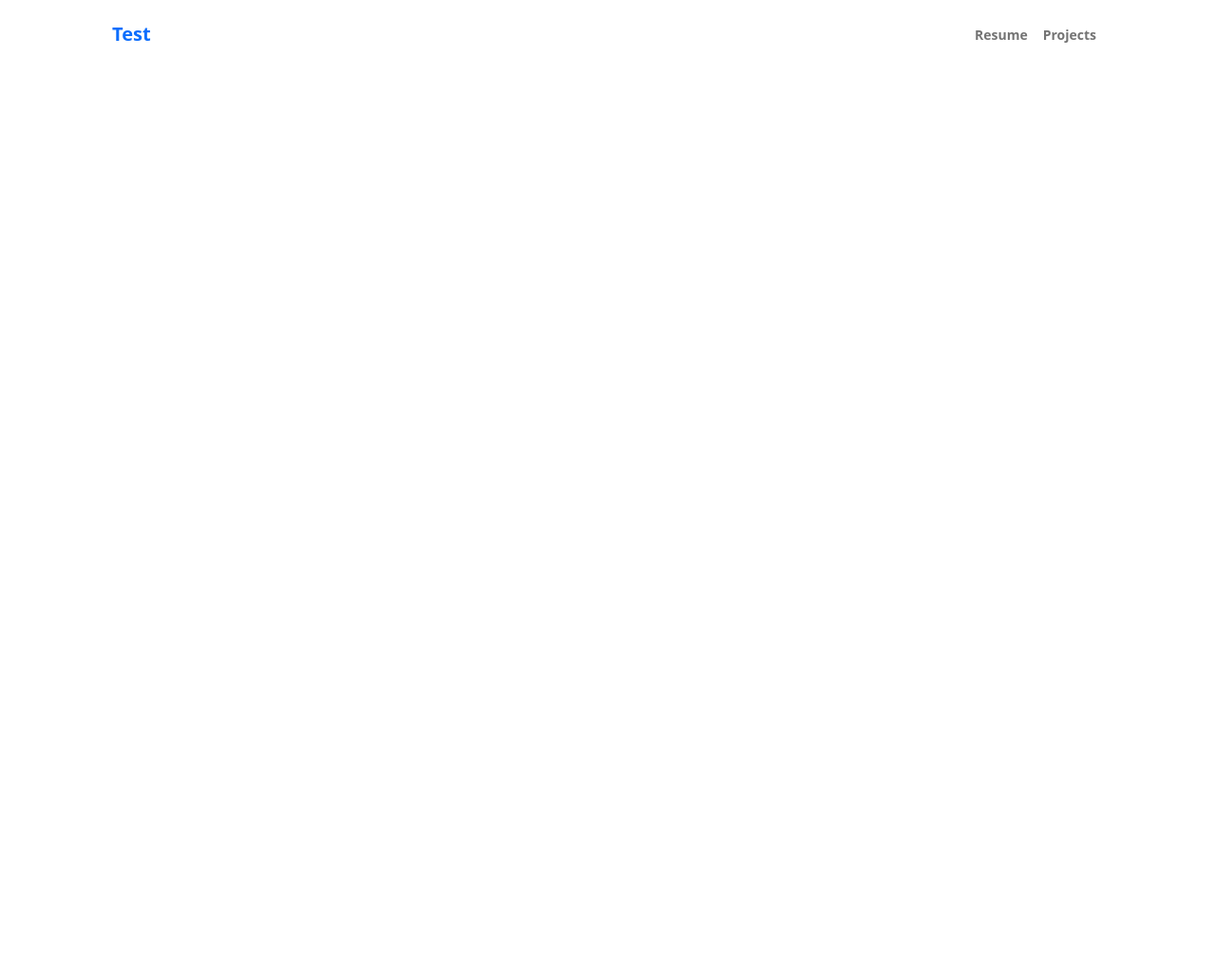
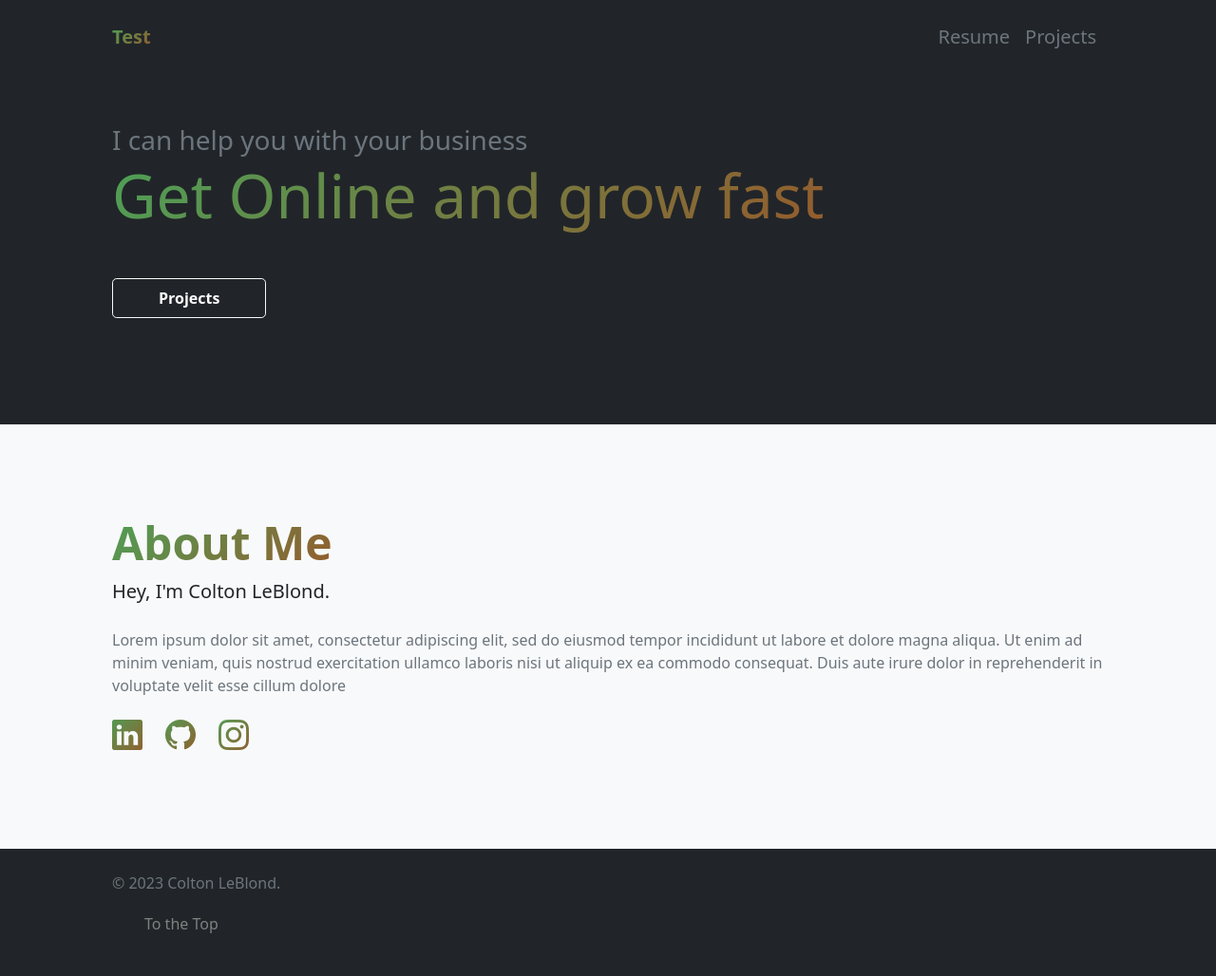
Before and after one commit to coltcodess/coltcodes.github.io, a plain HTML site: page index.html in a window 1280 px wide. Shown: the whole page at 95% size. Before the commit the page ends 800 px from the top, so only its background shows below. Drawn offline with nearby package versions, Linux system fonts and the light colour scheme.

Commit message:
editing index

```diff
--- a/css/styles.css
+++ b/css/styles.css
@@ -0,0 +1,30 @@
+:root{
+    --bs-primary-rbg: 30,48,243;
+    --bs-gradient: linear-gradient(180deg, rgba(), rgba());
+
+}
+
+.text-gradient{
+    background: -webkit-linear-gradient(315deg, #4da057, #955b2c 100%);
+    background-clip:content-box;
+    -webkit-background-clip: text;
+    -webkit-text-fill-color: transparent;
+}
+
+.text-primary{
+    --bs-text-opacity: 1;
+    color: rgba(var(--bs-primary-rgb), var(--bs-text-opacity)) !important;
+}
+
+.button {
+    border: none;
+    color: gray;
+    padding: 15px 32px;
+    text-align: left;
+    text-decoration: none;
+    display: inline-block;
+    font-size: 16px;
+    margin: 4px 2px;
+    cursor: pointer;
+    background-color: transparent;
+}
--- a/index.html
+++ b/index.html
@@ -21,28 +21,73 @@
     <body class="d-flex flex-column h-100">
         <main class="flex-shrink-0">
          <!-- Navigation-->
-            <nav class="navbar navbar-expand-lg navbar-light bg-white py-3">
+            <nav class="navbar navbar-expand-lg navbar-dark bg-dark py-3">
                 <div class="container px-5">
-                    <a class="navbar-brand" href="index.html"><span class="fw-bolder text-primary">Test</span></a>
+                    <a class="navbar-brand" href="index.html"><span class="fw-bolder text-gradient d-inline">Test</span></a>
                     <button class="navbar-toggler" type="button" data-bs-toggle="collapse" data-bs-target="#navbarSupportedContent" aria-controls="navbarSupportedContent" aria-expanded="false" aria-label="Toggle navigation"><span class="navbar-toggler-icon"></span></button>
                     <div class="collapse navbar-collapse" id="navbarSupportedContent">
                         <ul class="navbar-nav ms-auto mb-2 mb-lg-0 small fw-bolder">
-                            <li class="nav-item"><a class="nav-link" href="resume.html">Resume</a></li>
-                            <li class="nav-item"><a class="nav-link" href="projects.html">Projects</a></li>
+                            <li class="nav-item"><a class="nav-link fs-5 fw-light text-muted" href="resume.html">Resume</a></li>
+                            <li class="nav-item"><a class="nav-link fs-5 fw-light text-muted" href="projects.html">Projects</a></li>
                         </ul>
                     </div>
                 </div>
             </nav>
         <!--Header-->
-        <header class="">
+        <header class="py-5 bg-dark">
+            <div class = "container px-5 pb-5">
+                <div class="row gx-5 align-items-center">
+                    <div class="col-xxl-5">
+                        <!--Header Text-->
+                        <div class="text-left text-xxl-start">
+                            <div class="fs-3 fw-light text-muted"> I can help you with your business</div>
+                            <h1 class="display-3 fw-border mb-5"><span class="text-gradient d-inline"> Get Online and grow fast</span></h1>
+                            <div class="d-grid gap-3 d-sm-flex left-content-sm-center left-content-xxl-start mb-3">
+                                <a class="btn btn-outline-light btn-lg px-5 me-sm-3 fs-6 fw-bolder" href="project.html">Projects</a>
+                            </div>
 
+                        </div>
+                    </div>
+                </div>
+
+            </div>
         </header>
         <!--About Section-->
+        <section class="bg-light py-5">
+            <div class="container px-5">
+                <div class="row gx-5 justify-content-center">
+                    <div class="col-xxl-8">
+                        <div class="text-left my-5">
+                            <h2 class="display-5 fw-bolder"><span class="text-gradient d-inline">About Me</span></h2>
+                            <p class="lead fw-light mb-4">Hey, I'm Colton LeBlond.</p>
+                            <p class="text-muted">Lorem ipsum dolor sit amet, consectetur adipiscing elit, sed do eiusmod tempor incididunt ut labore et dolore magna aliqua. Ut enim ad minim veniam, quis nostrud exercitation ullamco laboris nisi ut aliquip ex ea commodo consequat. Duis aute irure dolor in reprehenderit in voluptate velit esse cillum dolore</p>
+                            <div class="d-flex left-content-center fs-2 gap-4">
+                                <a class="text-gradient" href=""><i class="bi bi-linkedin"></i></a>
+                                <a class="text-gradient" href=""><i class="bi bi-github"></i></a>
+                                <a class="text-gradient" href=""><i class="bi bi-instagram"></i></a>
+                            </div>
+                        </div>
+                    </div>
+                </div>
+            </div>
+        </section>
+        </main>
         <!--Footer-->
-        </main>
+        <footer class="bg-dark py-4 mt-auto">
+            <div class="container px-5">
+                <div clas="row align-items-center justify-content-between flex-column flex-sm-row">
+                    <div class="col-auto">
+                        <div class="small m-0 fs-6 fw-light text-muted">&copy; 2023 Colton LeBlond.</div>
+                    </div>
+                    <div class="col-auto">
+                        <button class="button" type="button" onclick="topFunction()" id="myBtn" title="Go To Top">To the Top</a>
+                    </div>
+                </div>
+            </div>
+        </footer>
 
         <!-- Bootstrap core JS-->
         <script src="https://cdn.jsdelivr.net/npm/bootstrap@5.0.2/dist/js/bootstrap.bundle.min.js" integrity="sha384-MrcW6ZMFYlzcLA8Nl+NtUVF0sA7MsXsP1UyJoMp4YLEuNSfAP+JcXn/tWtIaxVXM" crossorigin="anonymous"></script>
-
+        <script src="js/scripts.js"></script>
     </body>
 </html>
--- a/js/scripts.js
+++ b/js/scripts.js
@@ -0,0 +1,6 @@
+let mybutton = document.getElementById("myBtn");
+
+function topFunction() {
+    document.body.scrollTop = 0;
+    document.documentElement.scrollTop = 0;
+  }
```
